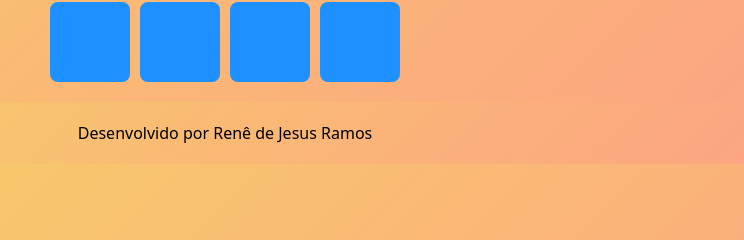
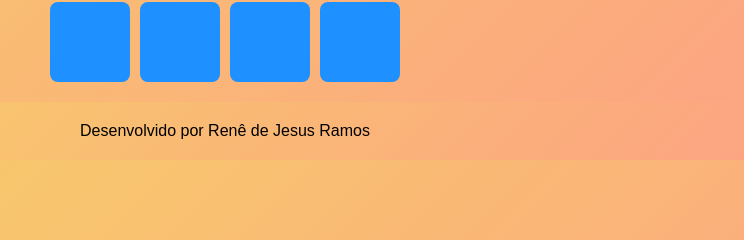
Before and after one commit to Rene-jesus/game-da-mem-ria, a plain HTML site: page index.html in a window 1280 px wide. Shown: the part 355-595 px from the top of the page, 415-1159 px from the left. Drawn offline with Linux system fonts and the light colour scheme.

Commit message:
Update style.css

```diff
--- a/memory_game/src/styles/style.css
+++ b/memory_game/src/styles/style.css
@@ -60,5 +60,5 @@
 }
 
 p {
-  font-family: "Press Start 2P", system-ui;
+  font-family: sans-serif;
 }
```
